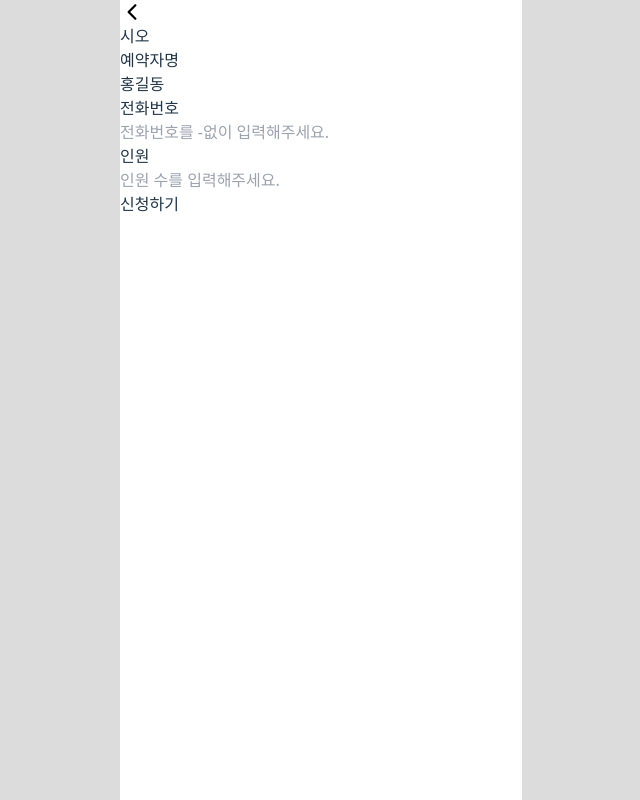
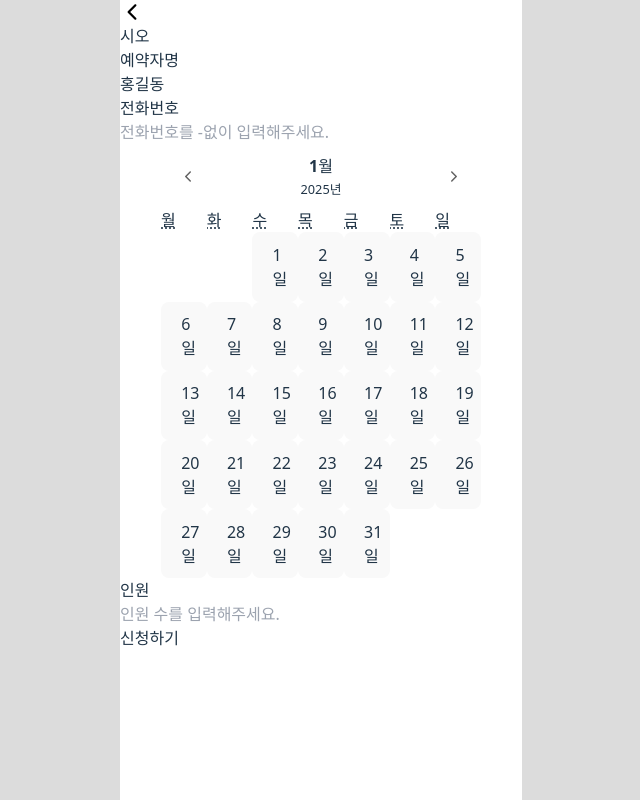
Before and after one commit to wlgusqkr/tmpCal, a React (Vite) app: page / in a window 1280 px wide. Shown: the whole page, without its empty margins (319-959 px from the left). Built offline with nearby package versions, Linux system fonts and the light colour scheme.

Commit message:
멧돼지뜽욤

```diff
--- a/package.json
+++ b/package.json
@@ -13,6 +13,7 @@
     "autoprefixer": "^10.4.20",
     "postcss": "^8.4.49",
     "react": "^18.3.1",
+    "react-calendar": "^5.1.0",
     "react-dom": "^18.3.1",
     "react-icons": "^5.4.0",
     "tailwindcss": "^3.4.17"
--- a/src/App.tsx
+++ b/src/App.tsx
@@ -1,4 +1,5 @@
 import "./App.css";
+import CustomCalendar from "./components/Calender";
 import Header from "./components/Header";
 
 function App() {
@@ -24,12 +25,10 @@ function App() {
               </div>
             </div>
             <div className="self-stretch p-4 bg-white border-b border-black justify-start items-center inline-flex overflow-hidden">
-              {/* <div className="text-[#d1d1d6] text-[17px] font-normal leading-snug">
-                전화번호를 -없이 입력해주세요.
-              </div> */}
               <input type="text" className="w-full text-black text-[17px] font-normal leading-snug" placeholder={"전화번호를 -없이 입력해주세요."}/>
             </div>
           </div>
+          <CustomCalendar />
           <div className="self-stretch h-[70px] flex-col justify-start items-start flex overflow-hidden">
             <div className="px-4 justify-center items-center gap-6 inline-flex overflow-hidden">
               <div className="text-[#3c3c43]/60 text-xs font-normal leading-none">
--- /dev/null
+++ b/src/components/Calendar.css
@@ -0,0 +1,28 @@
+.customCalendar {
+    /* 전체 캘린더 컨테이너에 대한 스타일 */
+    width: 100%;
+    max-width: 320px;
+    /* 예시: 원하는 폭으로 제한 가능 */
+    margin: 0 auto;
+}
+
+.customCalendar .react-calendar__navigation {
+    display: flex;
+    justify-content: center;
+    align-items: center;
+    gap: 0.5rem;
+}
+
+.customCalendar .react-calendar__navigation button {
+    /* 버튼 스타일 */
+    border: none;
+    background: transparent;
+    cursor: pointer;
+    font-size: 1rem;
+}
+
+.customCalendar .react-calendar__navigation__label {
+    /* 월/연도 표시 영역 */
+    flex: 0 0 auto;
+    text-align: center;
+}
--- /dev/null
+++ b/src/components/Calender.tsx
@@ -0,0 +1,53 @@
+import { useState } from 'react';
+import Calendar from 'react-calendar';
+
+type ValuePiece = Date | null;
+type Value = ValuePiece | [ValuePiece, ValuePiece];
+
+function CustomCalendar() {
+    const [value, onChange] = useState<Value>(new Date());
+
+    return (
+        <div>
+            <Calendar
+                locale="ko-KR"
+                onChange={onChange}
+                value={value}
+                minDetail="month"
+                maxDetail="month"
+                prev2Label={null}
+                next2Label={null}
+                prevLabel={<svg width="16" height="17" viewBox="0 0 16 17" fill="none" xmlns="http://www.w3.org/2000/svg">
+                    <path fill-rule="evenodd" clip-rule="evenodd" d="M10.7803 3.46967C11.0732 3.76256 11.0732 4.23744 10.7803 4.53033L6.81066 8.5L10.7803 12.4697C11.0732 12.7626 11.0732 13.2374 10.7803 13.5303C10.4874 13.8232 10.0126 13.8232 9.71967 13.5303L5.21967 9.03033C4.92678 8.73744 4.92678 8.26256 5.21967 7.96967L9.71967 3.46967C10.0126 3.17678 10.4874 3.17678 10.7803 3.46967Z" fill="#636363" />
+                </svg>
+                }
+                nextLabel={<svg width="16" height="17" viewBox="0 0 16 17" fill="none" xmlns="http://www.w3.org/2000/svg">
+                    <path fill-rule="evenodd" clip-rule="evenodd" d="M5.21967 3.46967C4.92678 3.76256 4.92678 4.23744 5.21967 4.53033L9.18934 8.5L5.21967 12.4697C4.92678 12.7626 4.92678 13.2374 5.21967 13.5303C5.51256 13.8232 5.98744 13.8232 6.28033 13.5303L10.7803 9.03033C11.0732 8.73744 11.0732 8.26256 10.7803 7.96967L6.28033 3.46967C5.98744 3.17678 5.51256 3.17678 5.21967 3.46967Z" fill="#636363" />
+                </svg>
+                }
+                // 월/년을 분리해 표시
+                navigationLabel={({ date }) => {
+                    const year = date.getFullYear();
+                    const month = date.getMonth() + 1;
+                    return (
+                        <div style={{ textAlign: 'center' }}>
+                            <div style={{ fontWeight: 'bold', fontSize: '1rem' }}>
+                                {month}월
+                            </div>
+                            <div style={{ fontSize: '0.8rem', marginTop: '2px' }}>
+                                {year}년
+                            </div>
+                        </div>
+                    );
+                }}
+                showNeighboringMonth={false}
+                formatShortWeekday={(_, date) =>
+                    ['일', '월', '화', '수', '목', '금', '토'][date.getDay()]
+                }
+                className="customCalendar" // 여기서 .customCalendar에 대한 CSS를 작성
+            />
+        </div>
+    );
+}
+
+export default CustomCalendar;
--- a/src/index.css
+++ b/src/index.css
@@ -54,3 +54,32 @@ button:focus-visible {
     background-color: #f9f9f9;
   }
 }
+
+.customCalendar {
+  /* 전체 캘린더 컨테이너에 대한 스타일 */
+  width: 100%;
+  max-width: 320px;
+  /* 예시: 원하는 폭으로 제한 가능 */
+  margin: 0 auto;
+}
+
+.customCalendar .react-calendar__navigation {
+  display: flex;
+  justify-content: center;
+  align-items: center;
+  gap: 0.5rem;
+}
+
+.customCalendar .react-calendar__navigation button {
+  /* 버튼 스타일 */
+  border: none;
+  background: transparent;
+  cursor: pointer;
+  font-size: 1rem;
+}
+
+.customCalendar .react-calendar__navigation__label {
+  /* 월/연도 표시 영역 */
+  flex: 0 0 auto;
+  text-align: center;
+}
```
Also changed, not shown: 1 other file (tests, documents, lock files or other folders).
